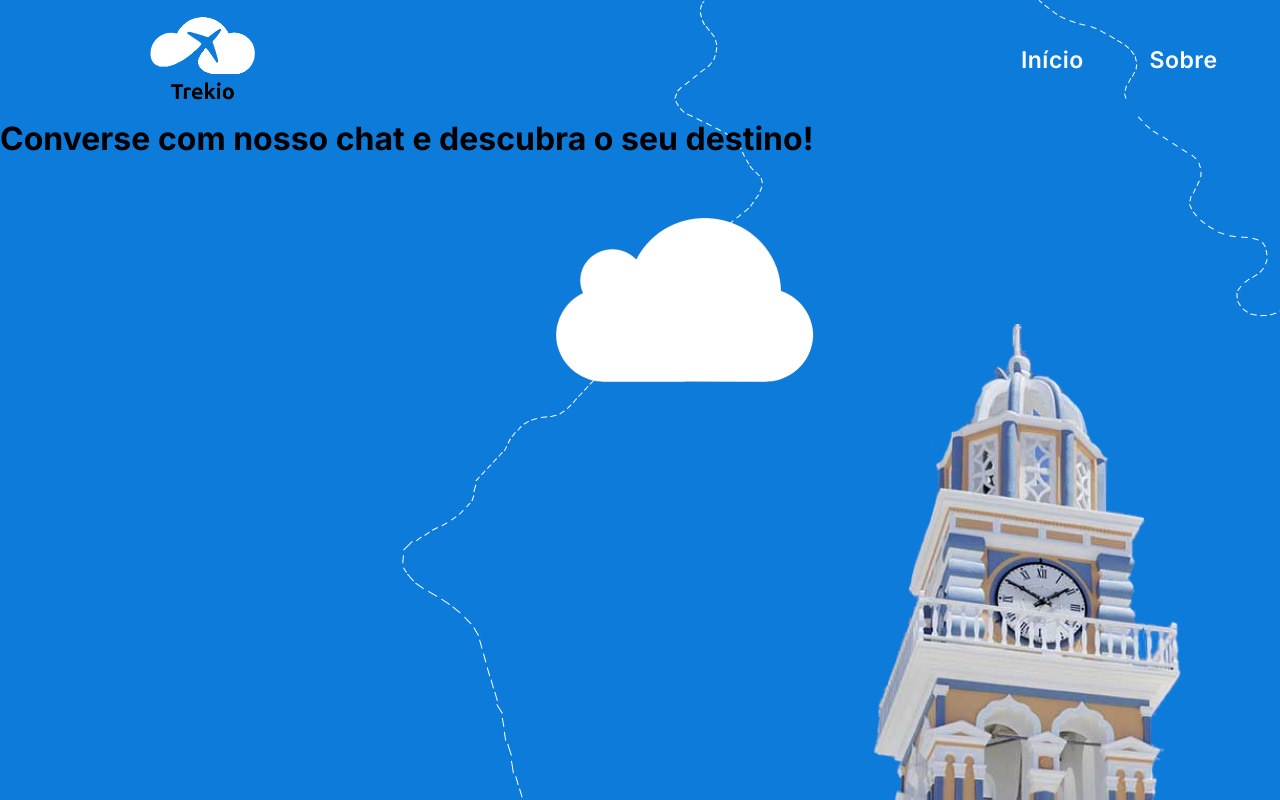
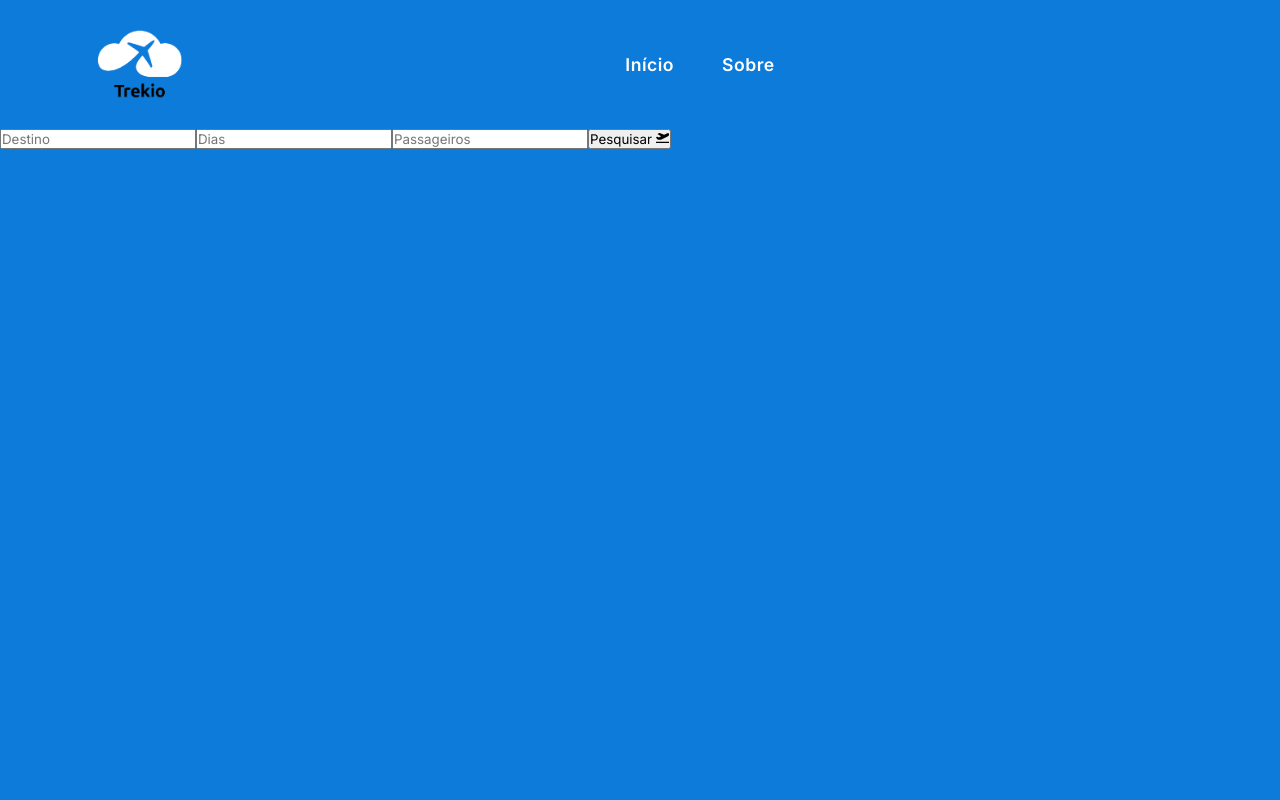
Before and after one commit to renanlazoti/Trekio, a React (Create React App) app in the folder front/: page /chat in a window 1280 px wide. Built offline with nearby package versions, Linux system fonts and the light colour scheme.

Commit message:
feat(front): cria os components da tela chat

```diff
--- a/front/src/assets/css/global.css
+++ b/front/src/assets/css/global.css
@@ -11,8 +11,6 @@ body {
     width: 100%;
     height: 100vh;
     background-color: #0C7BD9;
-    background-image: url('../img/fundo.png');
-    background-size: auto;
 }
 
 ul {
--- a/front/src/assets/css/styles.css
+++ b/front/src/assets/css/styles.css
@@ -1,27 +1,29 @@
 header {
     width: 100%;
+    height: 8rem;
     display: flex;
+    align-items: center;
     justify-content: space-between;
-    align-items: center;
-    padding: 0 10%;
+    padding: 0 5rem;
 }
 
 .app__header-logo {
-    width: 150px;
+    width: 120px;
     margin-top: 10px;
     cursor: pointer;
 }
 
 .app__header-navbarList {
-    width: 100%;
     display: flex;
-    gap: 50%;
+    align-items: center;
+    color: #fff;
+    font-size: 1.1rem;
+    gap: 3rem;
 }
 
 .app__header-navbarList-item {
     color: #fff;
     font-weight: 600;
-    font-size: 1.2em;
     letter-spacing: 0.5px;
     cursor: pointer;
     transition: 0.5s ease all;
@@ -32,6 +34,15 @@ header {
 }
 
 .content {
+    width: 100%;
+    height: 75vh;
+    background-image: url('../img/fundo.png');
+    background-size: contain;
+    background-repeat: no-repeat;
+    background-position: 100%;
+}
+
+.content-introduction {
     width: 600px;
     display: flex;
     flex-direction: column;
--- a/front/src/components/Header.js
+++ b/front/src/components/Header.js
@@ -19,6 +19,7 @@ export const Header = () => {
                 </li>
             </ul>
         </nav>
+        <div></div>
     </header>
   )
 }
--- /dev/null
+++ b/front/src/components/Input.js
@@ -0,0 +1,7 @@
+import React from 'react'
+
+export const Input = ({type, placeholder}) => {
+  return (
+        <input type={type} placeholder={placeholder} />
+  )
+}
--- a/front/src/components/Main.js
+++ b/front/src/components/Main.js
@@ -7,8 +7,10 @@ import { Link } from 'react-router-dom';
 export const Main = () => {
   return (
     <section className='content'>
-        <p className='app__main-introduction-text'><strong>Trilhe</strong><br/>suas próximas<br/> aventuras com nossos<br/> roteiros!</p>
-        <Link to="/chat" className='app__main-introduction-button'>Descubra o seu destino <FaPlaneDeparture/></Link>
+        <div className="content-introduction">
+          <p className='app__main-introduction-text'><strong>Trilhe</strong><br/>suas próximas<br/> aventuras com nossos<br/> roteiros!</p>
+          <Link to="/chat" className='app__main-introduction-button'>Descubra o seu destino <FaPlaneDeparture/></Link>
+        </div>
     </section>
   )
 }
--- a/front/src/pages/Chat/Chat.js
+++ b/front/src/pages/Chat/Chat.js
@@ -1,11 +1,19 @@
 import React from 'react';
 import { Header } from '../../components/Header';
+import { Input } from '../../components/Input';
+import { FaPlaneDeparture } from "react-icons/fa";
 
 const Chat = () => {
   return (
     <div>
         <Header/>
-        <h1>Converse com nosso chat e descubra o seu destino!</h1>
+        <div>
+          <Input type='text' placeholder='Destino' />
+          <Input type='number' placeholder='Dias' />
+          <Input type='text' placeholder='Passageiros' />
+          <button>Pesquisar <FaPlaneDeparture/></button>
+        </div>
+        <div></div>
     </div>
   )
 }
```
